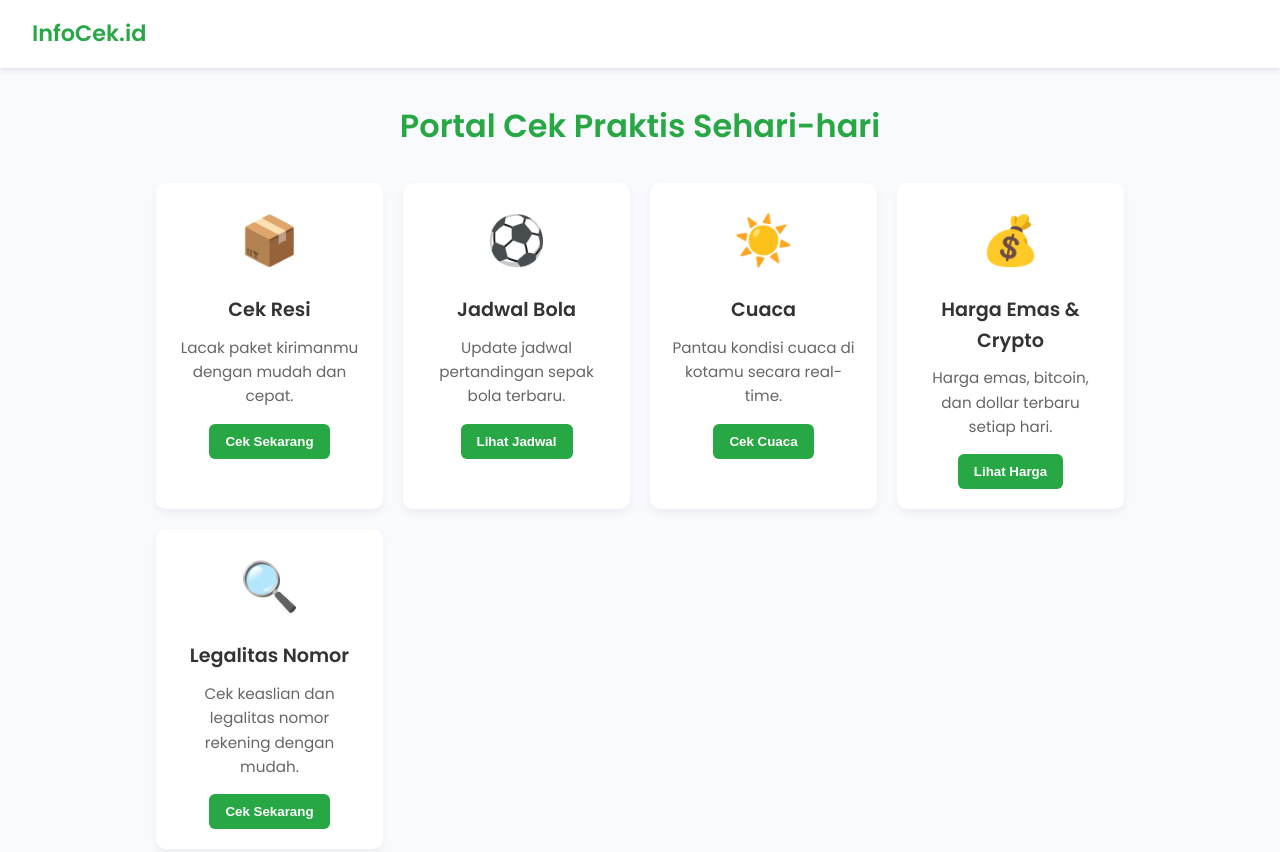
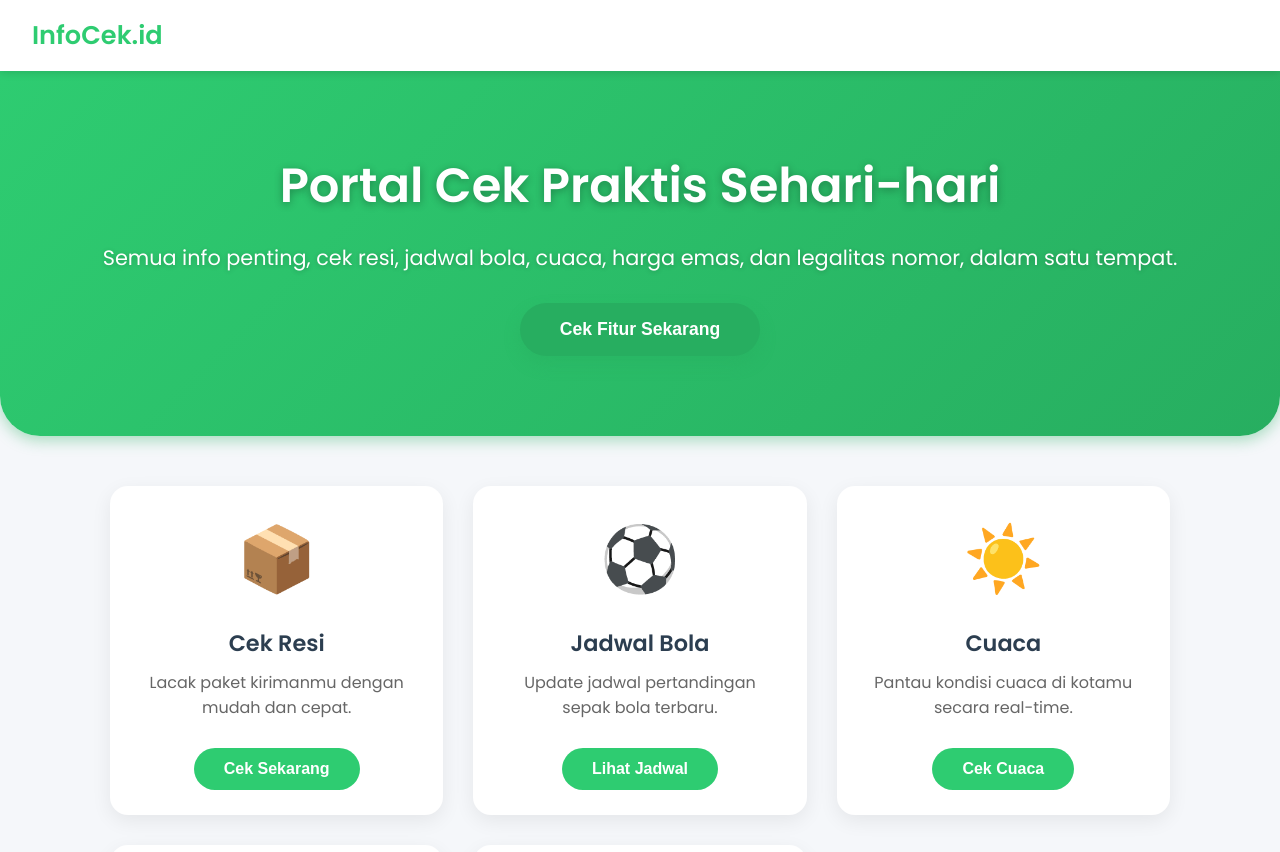
Before and after one commit to Guan2109/infocekid, a plain HTML site: page index.html in a window 1280 px wide. Shown: the top 852 px of the page. Drawn offline with Linux system fonts and the light colour scheme.

Commit message:
Update index.html

```diff
--- a/index.html
+++ b/index.html
@@ -6,17 +6,13 @@
 <title>InfoCek.id – Portal Cek Praktis Sehari-hari</title>
 <link href="https://fonts.googleapis.com/css2?family=Poppins:wght@400;600&display=swap" rel="stylesheet" />
 <style>
-    /* Reset & Base */
   * {
-      margin: 0;
-      padding: 0;
-      box-sizing: border-box;
+    margin: 0; padding: 0; box-sizing: border-box;
   }
   body {
     font-family: 'Poppins', sans-serif;
-      background: #f9fafd;
+    background: #f5f7fa;
     color: #333;
-      line-height: 1.6;
   }
   a {
     color: #1e90ff;
@@ -26,12 +22,11 @@
     text-decoration: underline;
   }
 
-    /* Header */
   header {
     position: fixed;
     top: 0; left: 0; right: 0;
     background: #fff;
-      box-shadow: 0 2px 5px rgba(0,0,0,0.1);
+    box-shadow: 0 2px 8px rgba(0,0,0,0.12);
     padding: 1rem 2rem;
     display: flex;
     align-items: center;
@@ -39,95 +34,139 @@
     z-index: 1000;
   }
   .logo {
-      font-weight: 600;
-      font-size: 1.4rem;
-      color: #28a745; /* green fresh */
+    font-weight: 700;
+    font-size: 1.6rem;
+    color: #2ecc71;
+    cursor: pointer;
   }
 
-    /* Main content */
-    main {
-      max-width: 1000px;
-      margin: 100px auto 40px; /* top margin to avoid header overlap */
-      padding: 0 1rem;
+  /* Banner Hero */
+  .hero {
+    margin-top: 70px; /* untuk header */
+    background: linear-gradient(135deg, #2ecc71 0%, #27ae60 100%);
+    color: white;
+    padding: 80px 20px;
+    text-align: center;
+    border-radius: 0 0 40px 40px;
+    box-shadow: 0 4px 15px rgba(39, 174, 96, 0.4);
   }
-    h1 {
-      text-align: center;
-      margin-bottom: 2rem;
-      color: #28a745;
+  .hero h1 {
+    font-size: 3rem;
+    font-weight: 800;
+    margin-bottom: 20px;
+    text-shadow: 0 2px 8px rgba(0,0,0,0.3);
+  }
+  .hero p {
+    font-size: 1.3rem;
+    margin-bottom: 30px;
+    font-weight: 500;
+    text-shadow: 0 1px 5px rgba(0,0,0,0.2);
+  }
+  .btn-primary {
+    background: #27ae60;
+    color: white;
+    border: none;
+    padding: 16px 40px;
+    border-radius: 50px;
+    font-size: 1.1rem;
+    font-weight: 600;
+    cursor: pointer;
+    box-shadow: 0 8px 15px rgba(39,174,96,0.4);
+    transition: background 0.3s ease, box-shadow 0.3s ease;
+  }
+  .btn-primary:hover {
+    background: #1e8449;
+    box-shadow: 0 12px 20px rgba(30,132,73,0.6);
   }
 
-    /* Card container */
+  main {
+    max-width: 1100px;
+    margin: 50px auto 80px;
+    padding: 0 20px;
+  }
+
   .card-container {
     display: grid;
-      grid-template-columns: repeat(auto-fit, minmax(220px, 1fr));
-      gap: 20px;
+    grid-template-columns: repeat(auto-fit, minmax(260px, 1fr));
+    gap: 30px;
   }
   .card {
-      background: #fff;
-      border-radius: 10px;
-      box-shadow: 0 4px 8px rgba(0,0,0,0.05);
-      padding: 20px;
+    background: white;
+    border-radius: 18px;
+    padding: 25px;
+    box-shadow: 0 6px 20px rgba(0,0,0,0.07);
     text-align: center;
     transition: transform 0.3s ease, box-shadow 0.3s ease;
     cursor: pointer;
   }
   .card:hover {
-      transform: translateY(-8px);
-      box-shadow: 0 8px 16px rgba(0,0,0,0.12);
+    transform: translateY(-12px);
+    box-shadow: 0 14px 40px rgba(39,174,96,0.25);
   }
   .card-icon {
-      font-size: 48px;
-      color: #28a745;
-      margin-bottom: 15px;
+    font-size: 64px;
+    color: #27ae60;
+    margin-bottom: 20px;
   }
   .card-title {
-      font-weight: 600;
+    font-weight: 700;
+    font-size: 1.4rem;
     margin-bottom: 10px;
-      font-size: 1.2rem;
+    color: #2c3e50;
   }
   .card-desc {
-      font-size: 0.95rem;
+    font-size: 1rem;
     color: #666;
-      margin-bottom: 15px;
+    margin-bottom: 18px;
+    min-height: 60px;
   }
   .card-button {
-      background: #28a745;
-      color: #fff;
+    background: #2ecc71;
     border: none;
-      padding: 10px 16px;
-      border-radius: 6px;
-      font-weight: 600;
-      cursor: pointer;
+    color: white;
+    padding: 12px 30px;
+    border-radius: 40px;
+    font-weight: 700;
+    font-size: 1rem;
     transition: background 0.3s ease;
   }
   .card-button:hover {
-      background: #218838;
+    background: #27ae60;
   }
 
-    /* Footer */
   footer {
     text-align: center;
     padding: 1.5rem 1rem;
-      background: #f1f3f5;
-      color: #777;
+    background: #ecf0f1;
+    color: #7f8c8d;
     font-size: 0.9rem;
   }
 
-    /* Responsive Hamburger Menu (optional for future) */
-    /* Could add later if butuh menu navigasi */
-
+  /* Responsive text scaling */
+  @media (max-width: 600px) {
+    .hero h1 {
+      font-size: 2.2rem;
+    }
+    .hero p {
+      font-size: 1.1rem;
+    }
+  }
 </style>
 </head>
 <body>
 
 <header>
-  <div class="logo">InfoCek.id</div>
+  <div class="logo" onclick="location.href='index.html'">InfoCek.id</div>
 </header>
 
+<section class="hero">
+  <h1>Portal Cek Praktis Sehari-hari</h1>
+  <p>Semua info penting, cek resi, jadwal bola, cuaca, harga emas, dan legalitas nomor, dalam satu tempat.</p>
+  <button class="btn-primary" onclick="location.href='#features'">Cek Fitur Sekarang</button>
+</section>
+
 <main>
-  <h1>Portal Cek Praktis Sehari-hari</h1>
-
-  <div class="card-container">
+  <section id="features" class="card-container">
 
     <div class="card" onclick="location.href='cekresi.html'">
       <div class="card-icon">📦</div>
@@ -164,7 +203,7 @@
       <button class="card-button">Cek Sekarang</button>
     </div>
 
-  </div>
+  </section>
 </main>
 
 <footer>
```
Lines whose indentation alone changed are shown as unchanged.
